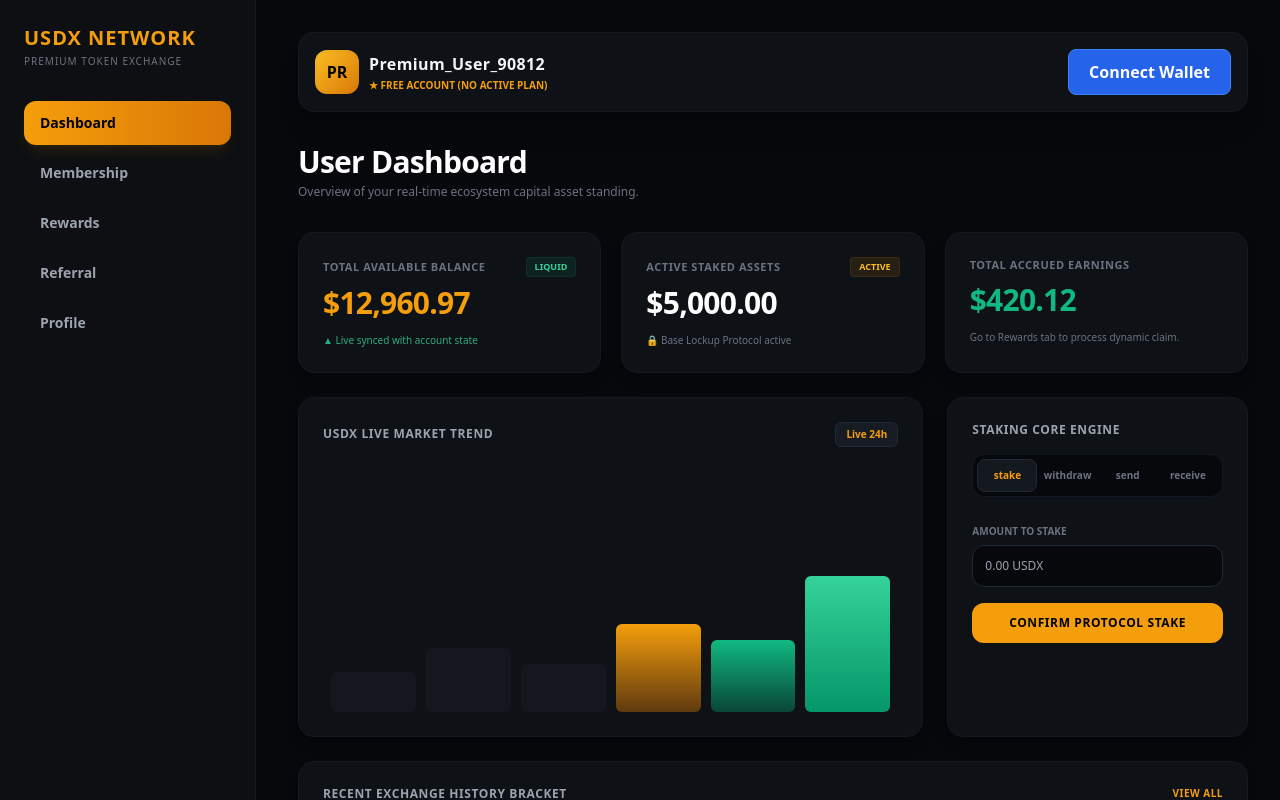
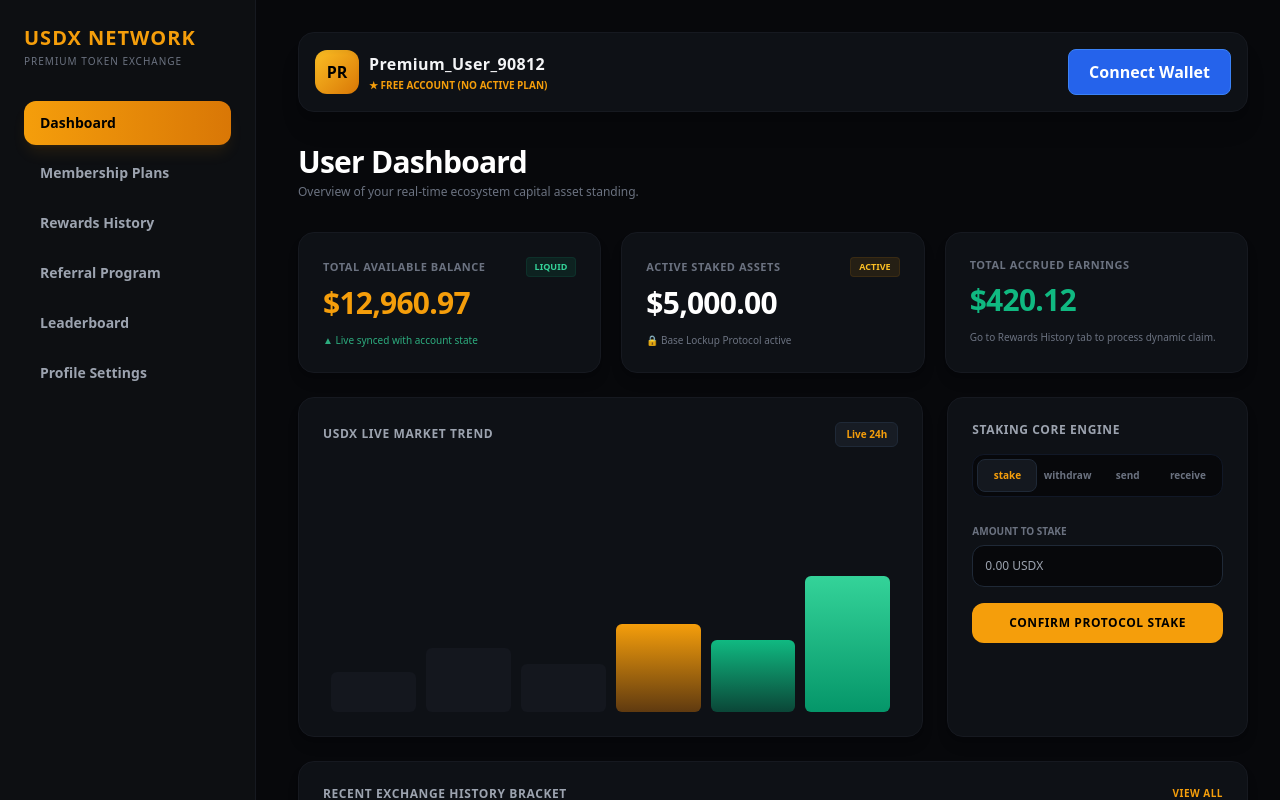
Before and after one commit to usdxofficialdev/-Dead-Token-Exchange-, a Next.js app: page /dashboard in a window 1280 px wide. Shown: the top 800 px of the page. Built offline with nearby package versions, Linux system fonts and the light colour scheme.

Commit message:
Update page.tsx

```diff
--- a/app/dashboard/page.tsx
+++ b/app/dashboard/page.tsx
@@ -114,18 +114,20 @@ export default function Dashboard() {
     alert("Assets successfully broadcasted to target blockchain node!");
   };
 
+  // EXACT ROUTE MATCHING AS SEEN LIVE ON REWARDS PAGE
   const menuItems = [
     { name: "Dashboard", route: "/dashboard", active: true },
-    { name: "Membership", route: "/membership", active: false },
-    { name: "Rewards", route: "/rewards", active: false },
-    { name: "Referral", route: "/referral", active: false },
-    { name: "Profile", route: "/profile", active: false },
+    { name: "Membership Plans", route: "/membership", active: false },
+    { name: "Rewards History", route: "/rewards", active: false },
+    { name: "Referral Program", route: "/referral", active: false },
+    { name: "Leaderboard", route: "/leaderboard", active: false },
+    { name: "Profile Settings", route: "/profile", active: false },
   ];
 
   return (
     <div className="flex min-h-screen bg-[#07080B] text-white font-sans selection:bg-amber-500 selection:text-black">
 
-      {/* SIDEBAR NAVIGATION */}
+      {/* SIDEBAR NAVIGATION - MATCHED 100% TO LIVE REWARDS LAYOUT */}
       <aside className="w-64 border-r border-[#161920] bg-[#0D0F12] p-6 hidden md:flex flex-col justify-between">
         <div>
           <div className="mb-8">
@@ -206,7 +208,7 @@ export default function Dashboard() {
             <div className="text-3xl font-black text-[#10B981] tracking-tight">
               ${parseFloat(totalRewards).toLocaleString('en-US', { minimumFractionDigits: 2 })}
             </div>
-            <p className="text-[10px] text-gray-500 mt-3">Go to Rewards tab to process dynamic claim.</p>
+            <p className="text-[10px] text-gray-500 mt-3">Go to Rewards History tab to process dynamic claim.</p>
           </div>
         </div>
 
```
